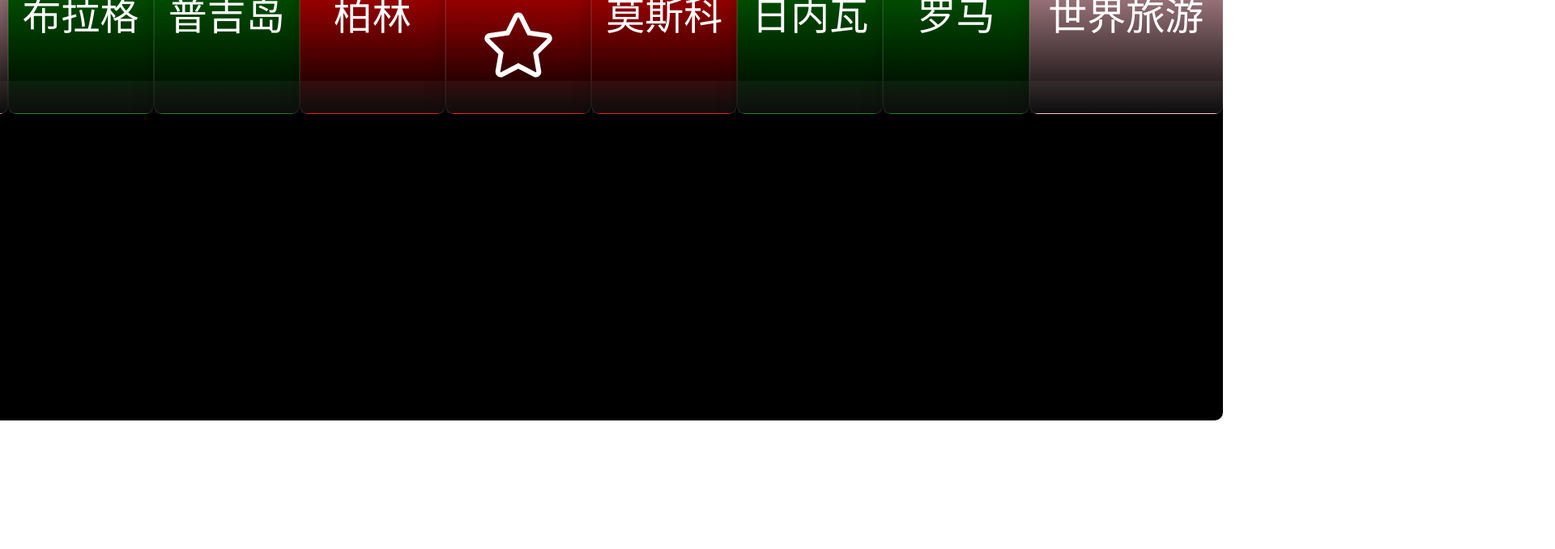
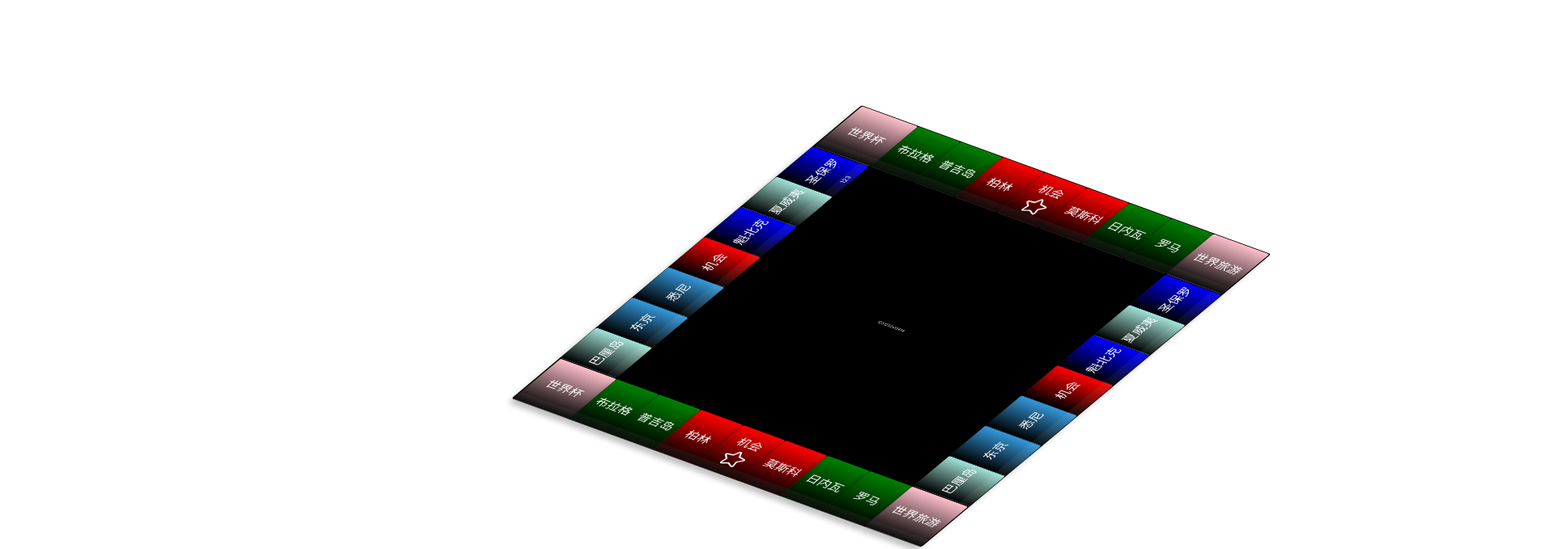
Before and after one commit to MiniNec/vue-demo, a Vue app: page / in a window 1280 px wide. Shown: the part 480-1159 px from the top of the page at 81% size, 1920 px wide, since content can reach past the window. Before the commit the page ends 1000 px from the top, so only its background shows below. Built offline with nearby package versions, Linux system fonts and the light colour scheme.

Commit message:
1 file modified, 1 added

```diff
--- /dev/null
+++ b/src/components/LGlass.vue
@@ -0,0 +1,51 @@
+<template>
+  <div class="spec-glass" :style="spec_style" :data-text="props.money">
+    <i>{{ props.text }}</i>
+  </div>
+</template>
+
+<script setup lang="ts">
+const props =
+  defineProps<{ rDeg: number; text: string; money: number; color: string }>();
+const spec_style = '--r:' + props.rDeg + '; --color:' + props.color;
+</script>
+
+<style scoped>
+.spec-glass {
+  position: relative;
+  width: 240px;
+  height: 180px;
+  background: linear-gradient(var(--color), transparent);
+  border: 1px solid rgba(255, 255, 255, 0.1);
+  box-shadow: 0 25px 25px rgba(0, 0, 0, 0.25);
+  display: flex;
+  justify-content: center;
+  align-items: center;
+  transition: 0.5s;
+  border-radius: 10px;
+  transform: rotate(calc(var(--r) * 1deg));
+}
+
+.spec-glass::before {
+  content: attr(data-text);
+  position: absolute;
+  bottom: 0;
+  width: 183px;
+  height: 40px;
+  right: -70px;
+  top: 69px;
+  background: rgba(255, 255, 255, 0.05);
+  display: flex;
+  justify-content: center;
+  align-items: center;
+  color: #fff;
+  font-size: 25px;
+  transform: rotate(-90deg);
+}
+
+.spec-glass i {
+  font-size: 3em;
+  color: #fff;
+  transform: rotate(-90deg);
+}
+</style>
--- a/src/views/Index.vue
+++ b/src/views/Index.vue
@@ -1,5 +1,6 @@
 <script setup lang="ts">
 import Glass from '@/components/Glass.vue';
+import LGlass from '@/components/LGlass.vue';
 import Chance from '@/components/Chance.vue';
 import Square from '@/components/Square.vue';
 </script>
@@ -8,13 +9,42 @@ import Square from '@/components/Square.vue';
   <div
     style="
       display: flex;
+      width: 2200px;
       justify-content: center;
       align-items: center;
       min-height: 100vh;
       scale: 1;
     "
   >
-    <div class="container">
+    <div class="container" style="width: 1767px; height: 1767px; scale: 0.3">
+      <square rDeg="0" text="世界杯" color="pink"></square>
+      <glass rDeg="0" text="布拉格" color="green"></glass>
+      <glass rDeg="0" text="普吉岛" color="green"></glass>
+      <glass rDeg="0" text="柏林" color="red"></glass>
+      <chance rDeg="0" text="机会" color="red"></chance>
+      <glass rDeg="0" text="莫斯科" color="red"></glass>
+      <glass rDeg="0" text="日内瓦" color="green"></glass>
+      <glass rDeg="0" text="罗马" color="green"></glass>
+      <square rDeg="0" text="世界旅游" color="pink"></square>
+      <div style="width: 243px">
+        <lGlass text="圣保罗" color="blue" money="123"></lGlass>
+        <lGlass text="夏威夷" color="#A3E4D7"></lGlass>
+        <lGlass text="魁北克" color="blue"></lGlass>
+        <lGlass text="机会" color="red"></lGlass>
+        <lGlass text="悉尼" color="#3498DB"></lGlass>
+        <lGlass text="东京" color="#3498DB"></lGlass>
+        <lGlass text="巴厘岛" color="#A3E4D7"></lGlass>
+      </div>
+      <div style="width: 1279px; color: #fff">1231232s12414</div>
+      <div style="width: 243px">
+        <lGlass text="圣保罗" color="blue"></lGlass>
+        <lGlass text="夏威夷" color="#A3E4D7"></lGlass>
+        <lGlass text="魁北克" color="blue"></lGlass>
+        <lGlass text="机会" color="red"></lGlass>
+        <lGlass text="悉尼" color="#3498DB"></lGlass>
+        <lGlass text="东京" color="#3498DB"></lGlass>
+        <lGlass text="巴厘岛" color="#A3E4D7"></lGlass>
+      </div>
       <square rDeg="0" text="世界杯" color="pink"></square>
       <glass rDeg="0" text="布拉格" color="green"></glass>
       <glass rDeg="0" text="普吉岛" color="green"></glass>
@@ -31,13 +61,13 @@ import Square from '@/components/Square.vue';
 <style scoped>
 .container {
   position: relative;
-  width: 1740px;
-  height: 1000px;
   display: flex;
+  flex-flow: row wrap;
   justify-content: center;
   align-items: center;
   transition: 0.5s;
   border-radius: 10px;
   background: #000;
+  transform: rotate(30deg) skew(-20deg, -10deg);
 }
 </style>
```
